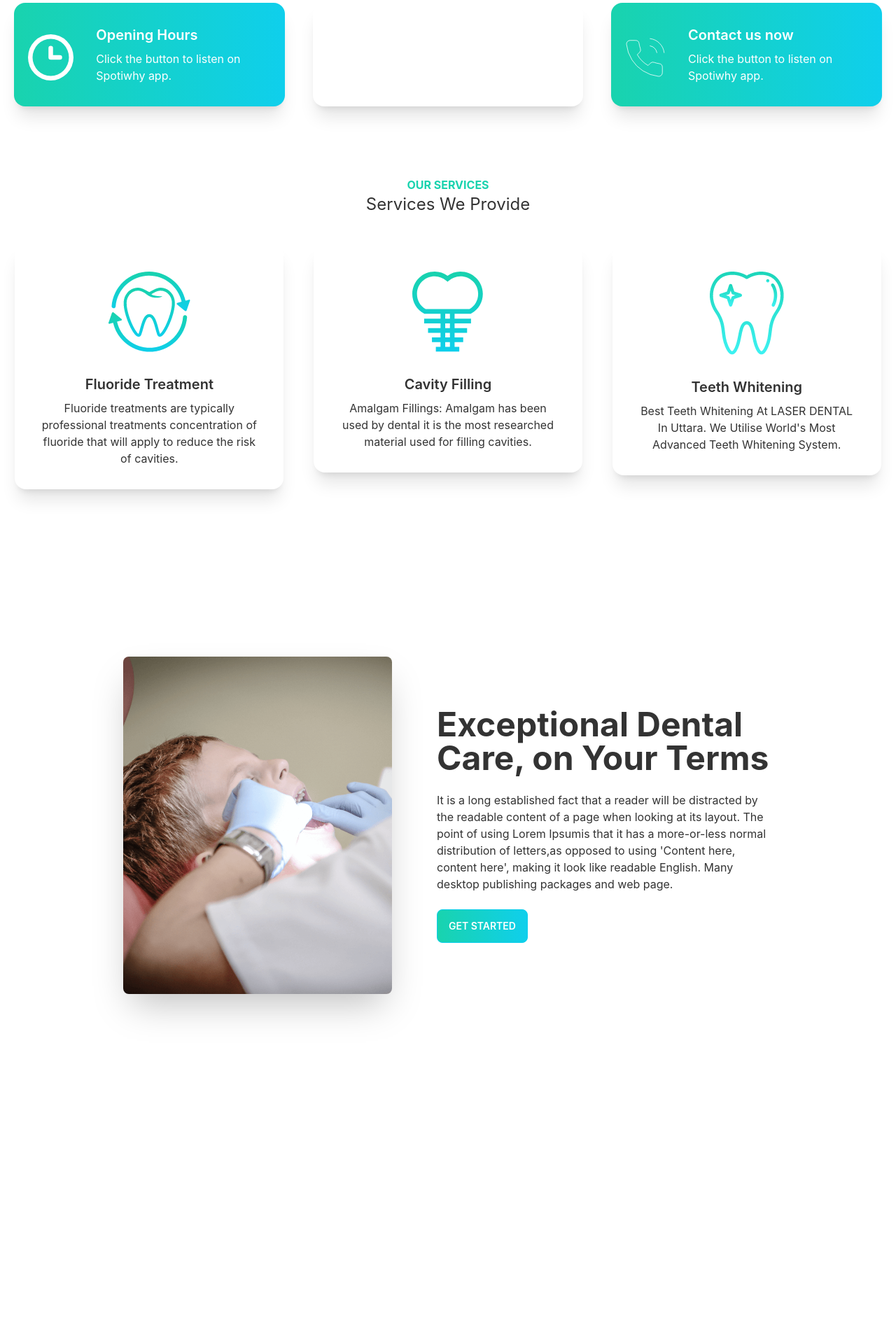
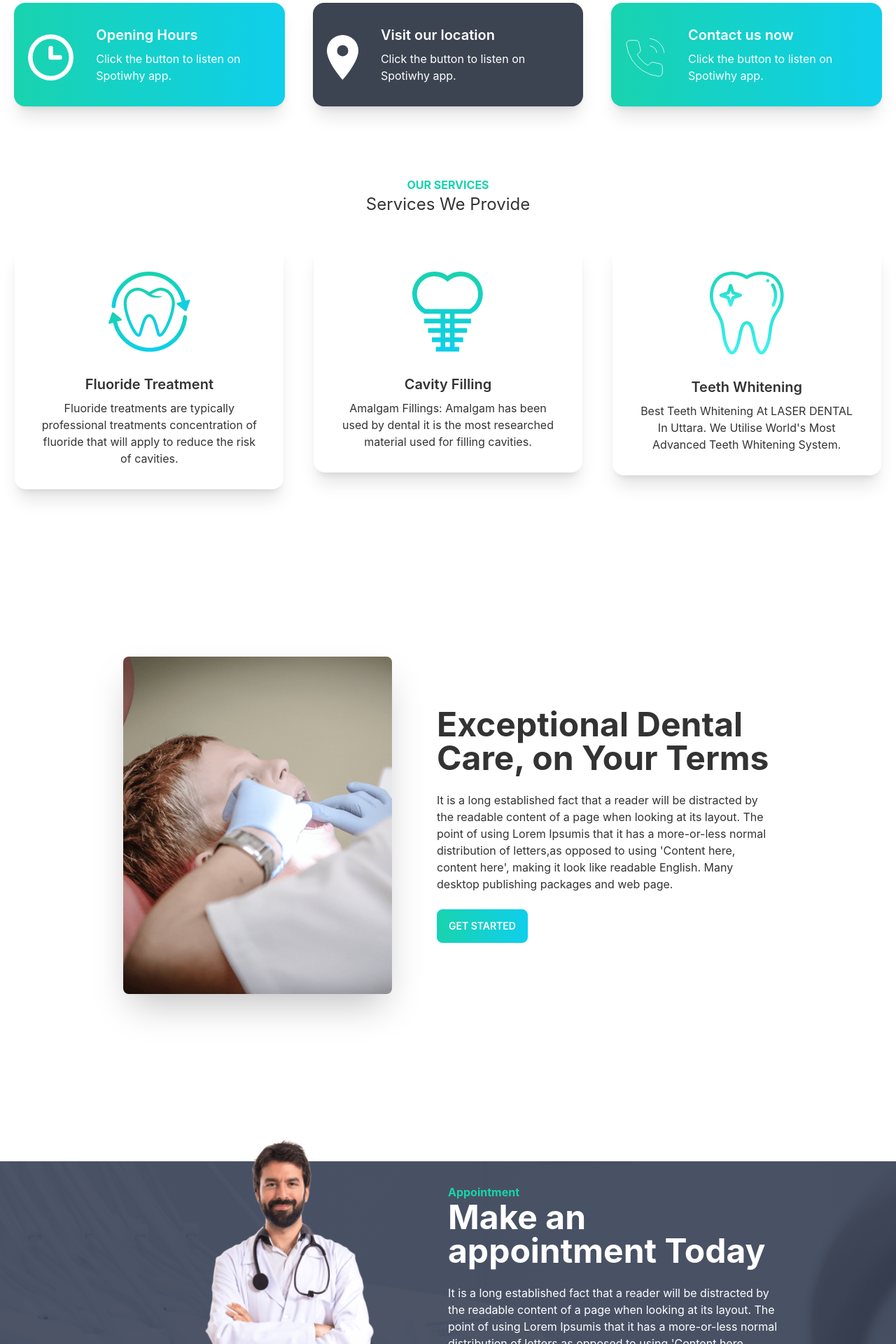
Before and after one commit to Tanjinhossain1/Doctor, a React (Create React App) app: page / in a window 1280 px wide. Shown: the part 880-2800 px from the top of the page at 70% size. Before the commit the page ends 2459 px from the top, so only its background shows below. Built offline with nearby package versions, Linux system fonts and the light colour scheme.

Commit message:
exceptional or appointment or testionials add done

```diff
--- /dev/null
+++ b/src/Pages/Buttons/Buttons.js
@@ -0,0 +1,11 @@
+import React from 'react';
+
+const Buttons = () => {
+    return (
+        <div>
+                <button class="btn btn-primary text-white text-bold bg-gradient-to-r from-secondary to-primary">Get Started</button>
+        </div>
+    );
+};
+
+export default Buttons;
--- a/src/Pages/Exceptional/Exceptional.js
+++ b/src/Pages/Exceptional/Exceptional.js
@@ -1,5 +1,6 @@
 import React from 'react';
 import treatment from '../../assets/images/treatment.png'
+import Buttons from '../Buttons/Buttons';
 
 const Exceptional = () => {
     return (
@@ -11,7 +12,7 @@ const Exceptional = () => {
 
                         <h1 className="text-5xl font-bold">Exceptional Dental Care, on Your Terms</h1>
                         <p className="my-6">It is a long established fact that a reader will be distracted by the readable content of a page when looking at its layout. The point of using Lorem Ipsumis that it has a more-or-less normal distribution of letters,as opposed to using 'Content here, content here', making it look like readable English. Many desktop publishing packages and web page.</p>
-                        <button class="btn btn-primary text-white text-bold bg-gradient-to-r from-secondary to-primary">Get Started</button>
+                    <Buttons />
                     </div>
                 </div>
             </div>
--- a/src/Pages/Home/Banner/Banner.js
+++ b/src/Pages/Home/Banner/Banner.js
@@ -1,5 +1,6 @@
 import React from 'react';
 import chair from '../../../assets/images/chair.png'
+import Buttons from '../../Buttons/Buttons';
 const Banner = () => {
     return (
         <div>
@@ -9,7 +10,7 @@ const Banner = () => {
                     <div>
                         <h1 className="text-5xl font-bold">Your New Smile Starts Here!</h1>
                         <p className="py-2">Provident cupiditate voluptatem et in. Quaerat fugiat ut assumenda excepturi exercitationem quasi. In deleniti eaque aut repudiandae et a id nisi.</p>
-                        <button class="btn btn-primary text-white text-bold bg-gradient-to-r from-secondary to-primary">Get Started</button>
+                        <Buttons />
                     </div>
                 </div>
             </div>
--- a/src/Pages/Home/Home.js
+++ b/src/Pages/Home/Home.js
@@ -2,7 +2,10 @@ import React from 'react';
 import Exceptional from '../Exceptional/Exceptional';
 import Banner from './Banner/Banner';
 import Info from './Info/Info';
+import MakeAppointment from './MakeAppointment/MakeAppointment';
+
 import Services from './Services/Services';
+import Testimonials from './Testimonials/Testimonials';
 
 const Home = () => {
     return (
@@ -11,6 +14,8 @@ const Home = () => {
             <Info />
             <Services />
             <Exceptional />
+            <MakeAppointment />
+            <Testimonials />
         </div>
     );
 };
--- a/src/Pages/Home/Info/Info.js
+++ b/src/Pages/Home/Info/Info.js
@@ -7,7 +7,7 @@ const Info = () => {
     return (
         <div className='grid grid-cols-1 lg:grid-cols-3 md:grid-cols-2'>
             <InfoCard bgClass='bg-gradient-to-r from-secondary to-primary '  title={'Opening Hours'} img={clock}/>
-            <InfoCard bgClass='bg-accent'  title={'Visit our location'} img={marker}/>
+            <InfoCard bgClass='bg-neutral'  title={'Visit our location'} img={marker}/>
             <InfoCard bgClass='bg-gradient-to-r from-secondary to-primary' title={'Contact us now'} img={phone}/>
         </div>
     );
--- /dev/null
+++ b/src/Pages/Home/MakeAppointment/MakeAppointment.js
@@ -0,0 +1,27 @@
+import React from 'react';
+import appointmentImage from '../../../assets/images/appointment.png';
+import doctor from '../../../assets/images/doctor.png';
+import Buttons from '../../Buttons/Buttons';
+
+
+const MakeAppointment = () => {
+    return (
+        <div style={{
+            backgroundImage: `url(${appointmentImage})`
+        }}>
+            <div className="mt-20 mb-12   text-white">
+                <div className="flex justify-between w-3/4 mx-auto  items-center">
+                    <img className="mt-[-100px] w-2/4  hidden lg:block" alt='Appointment' src={doctor}  />
+                    <div className='lg:w-2/4 py-8'>
+                        <p className='text-secondary font-bold'>Appointment</p>
+                        <h1 className="text-5xl font-bold">Make an appointment Today</h1>
+                        <p className="py-6">It is a long established fact that a reader will be distracted by the readable content of a page when looking at its layout. The point of using Lorem Ipsumis that it has a more-or-less normal distribution of letters,as opposed to using 'Content here, content here', making it look like readable English. Many desktop publishing packages and web page</p>
+                     <Buttons />
+                    </div>
+                </div>
+            </div>
+        </div>
+    );
+};
+
+export default MakeAppointment;
--- /dev/null
+++ b/src/Pages/Home/Testimonials/Testimonials.js
@@ -0,0 +1,23 @@
+import React from 'react';
+import quote from '../../../assets/icons/quote.svg'
+
+const Testimonials = () => {
+    return (
+        <section>
+            <div className='flex items-center my-28 justify-between mx-12'>
+                <div>
+                    <h1 className='font-bold text-secondary'>Testimonial</h1>
+                    <h2 className='text-2xl'>What Our Patients Says</h2>
+                </div>
+                <div>
+                    <img className='' width={192} height={168} src={quote} alt="" />
+                </div>
+            </div>
+            <div>
+
+            </div>
+        </section>
+    );
+};
+
+export default Testimonials;
```
